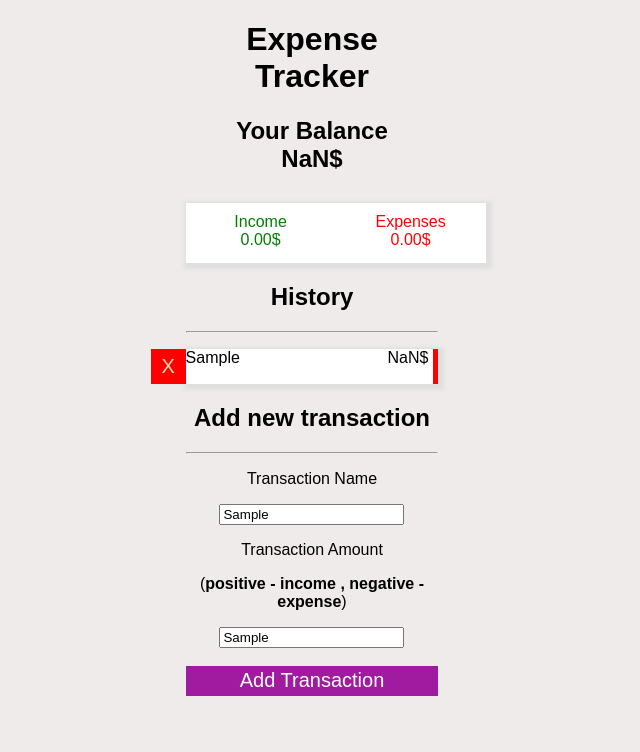
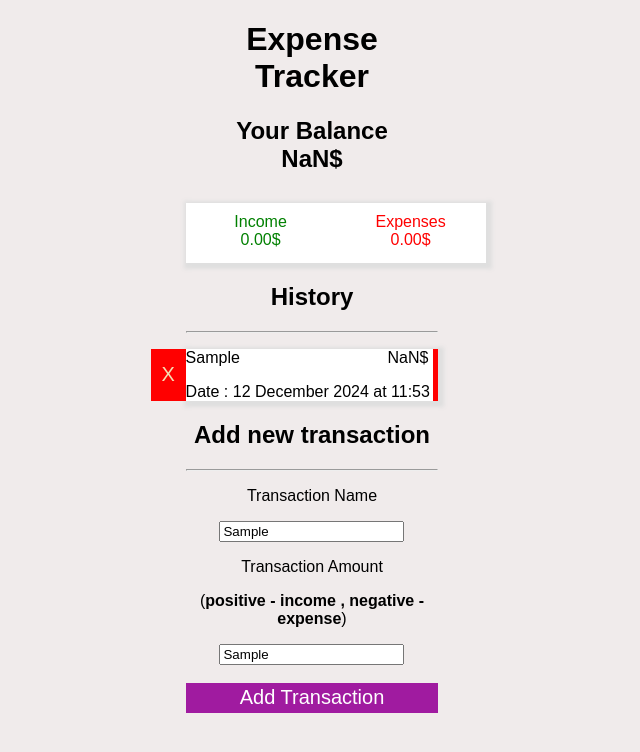
Before and after one commit to suadpllana/expense-tracker, a React (Vite) app: page / in a window 1280 px wide. Both pictures are taken after typing "Sample", "Sample" into the empty fields and a click on the button "Add Transaction". Shown: the top 752 px of the page, without its empty margins (328-968 px from the left). Built offline with nearby package versions, Linux system fonts and the light colour scheme.

Commit message:
first commit

```diff
--- a/src/Expense.jsx
+++ b/src/Expense.jsx
@@ -7,36 +7,50 @@ const Expense = () => {
         const expenseTracker_savedData = localStorage.getItem("expenseTrackerData");
         return expenseTracker_savedData ? JSON.parse(expenseTracker_savedData) : [];
       })
+      const [transactionDate , setTransactionDate] = useState("")
     const inputRef = useRef(null)
     const amountRef = useRef(null)
+
+
+    const date = new Date();
+    const formattedDate = date.toLocaleString("en-GB", {
+        day: "2-digit",
+        month: "long",
+        year: "numeric",
+        hour: "2-digit",
+        minute: "2-digit",
+        hour12: false
+      }).replace(",", "");
 
     useEffect(() => {
       localStorage.setItem("expenseTrackerData", JSON.stringify(transactions));
     }, [transactions]);
 
-    function addTransaction(){
-        if(inputRef.current.value === "" || amountRef.current.value === "" || amountRef.current.value == 0
-           || amountRef.current.value < 0 && Math.abs(amountRef.current.value) > total
-        ){
-            return
+    function addTransaction() {
+      if (
+        inputRef.current.value === "" ||
+        amountRef.current.value === "" ||
+        amountRef.current.value == 0 ||
+        (amountRef.current.value < 0 && Math.abs(amountRef.current.value) > total)
+      ) {
+        return;
       }
 
-
-
-        setTransaction((prev) =>[
+      setTransaction((prev) => [
         ...prev,
         {
           text: inputRef.current.value,
-                amount: (parseFloat(amountRef.current.value)).toFixed(2),
-                id: Math.random()
-            }]
-        )
+          amount: parseFloat(amountRef.current.value).toFixed(2),
+          id: Math.random(),
+          date: formattedDate
+        }
+      ]);
+    }
 
 
 
 
 
-    }
 
 
     function deleteTransaction(id){
@@ -73,6 +87,7 @@ const Expense = () => {
                  <div key={transaction.id} className="transaction" >
                     <p>{transaction.text} <span>{transaction.amount > 0  ? "+" + transaction.amount + "$"  : transaction.amount + "$"}</span></p>
                     <div className={parseInt(transaction.amount) > 0  ? "green" :"red"}></div>
+                    <p>Date : { transaction.date}</p>
                     <button className="deleteTransaction" onClick={() => deleteTransaction(transaction.id)}>X</button>
                 </div>
 
--- a/src/index.css
+++ b/src/index.css
@@ -23,7 +23,8 @@ body{
   position: relative;
   background-color: white;
   box-shadow: 2px 2px 4px 4px rgb(223, 223, 223);
-  height: 35px;
+  min-height: 35px;
+  height: auto;
 }
 .green{
   position: absolute;
```
Lines whose indentation alone changed are shown as unchanged.
